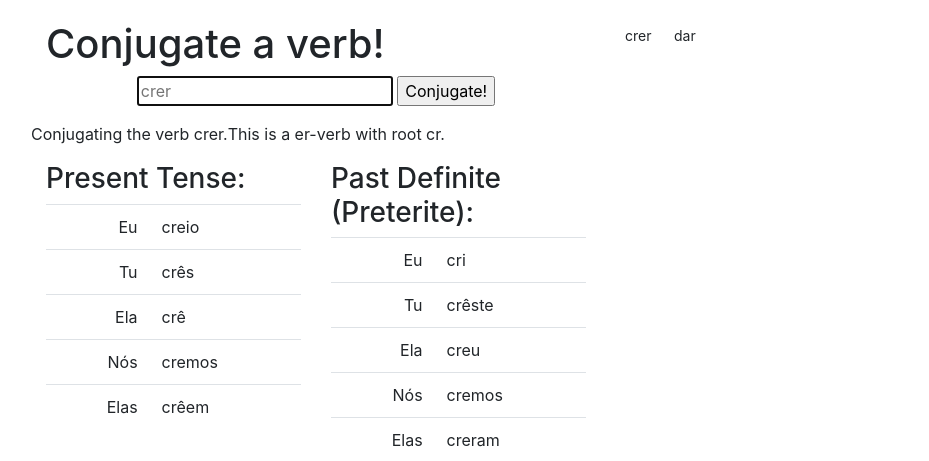
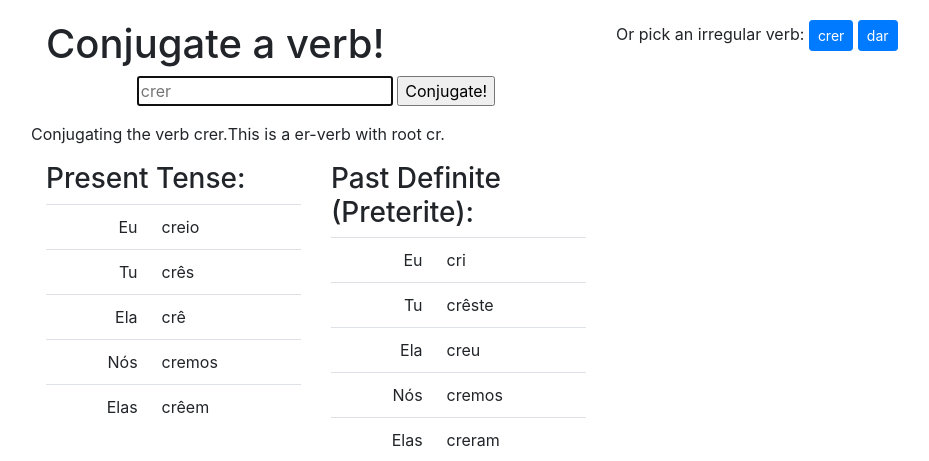
Before and after one commit to whberard/lingvilo, a Django app: page /portuguese/conjugate/?verb=crer in a window 1280 px wide. Shown: the top 461 px of the page, without its empty margins (39-968 px from the left). Run offline with Django 3.2, Linux system fonts and the light colour scheme; some libraries are stand-ins or nearby versions.

Commit message:
Change irregular verb buttons to be links.

```diff
--- a/templates/conjugate.html
+++ b/templates/conjugate.html
@@ -15,9 +15,11 @@
 	</form>
 	</div>
     <div class="col-md-6">
+        <p>Or pick an irregular verb:
         {% for v in irreg %}
-        <button type="button" class="btn btn-sm">{{ v }}</button>
+        <a href="./?verb={{ v }}" class="btn btn-primary btn-sm">{{ v }}</a>
         {% endfor %}
+        </p>
     </div>
 	</div>
 	{% if error %}
```
